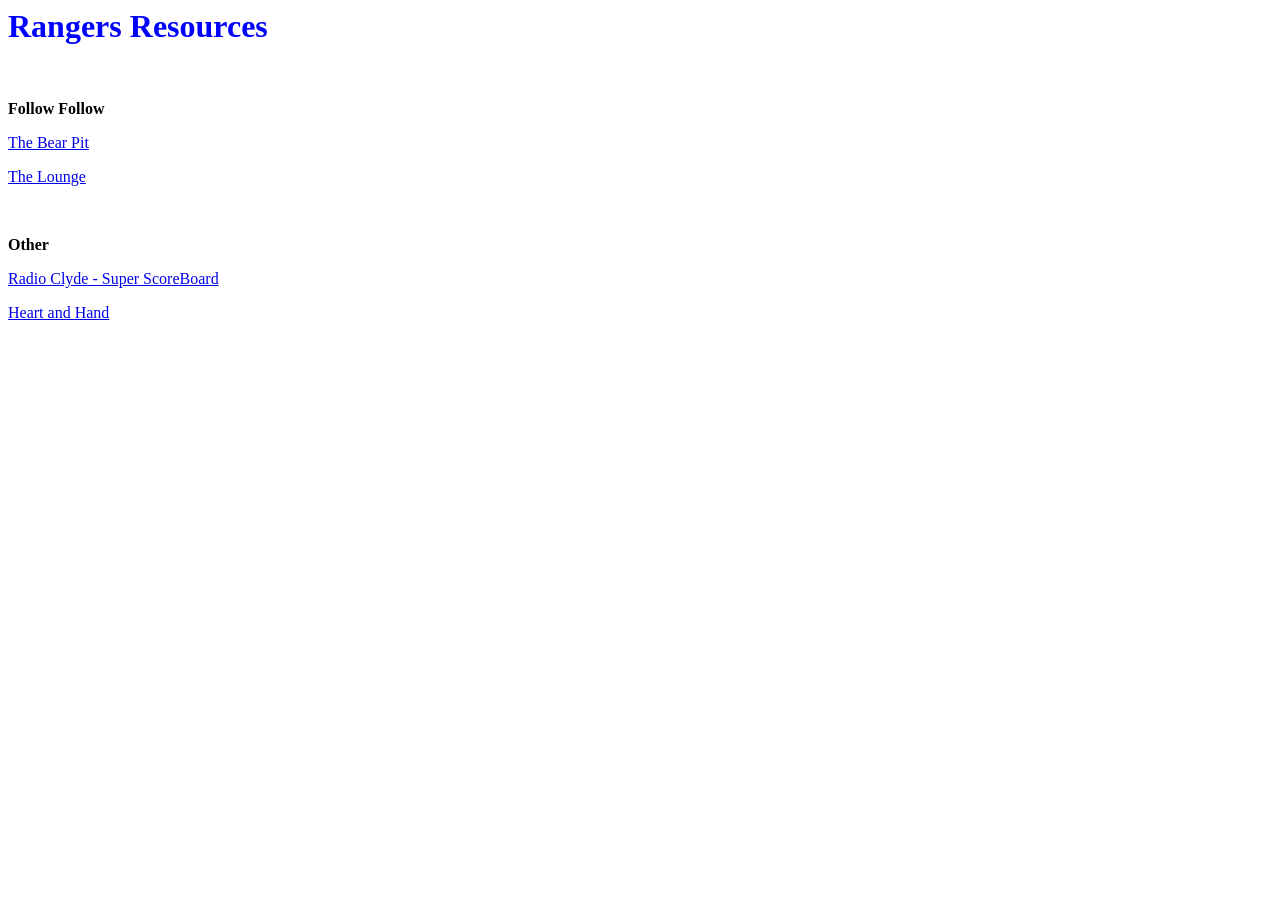
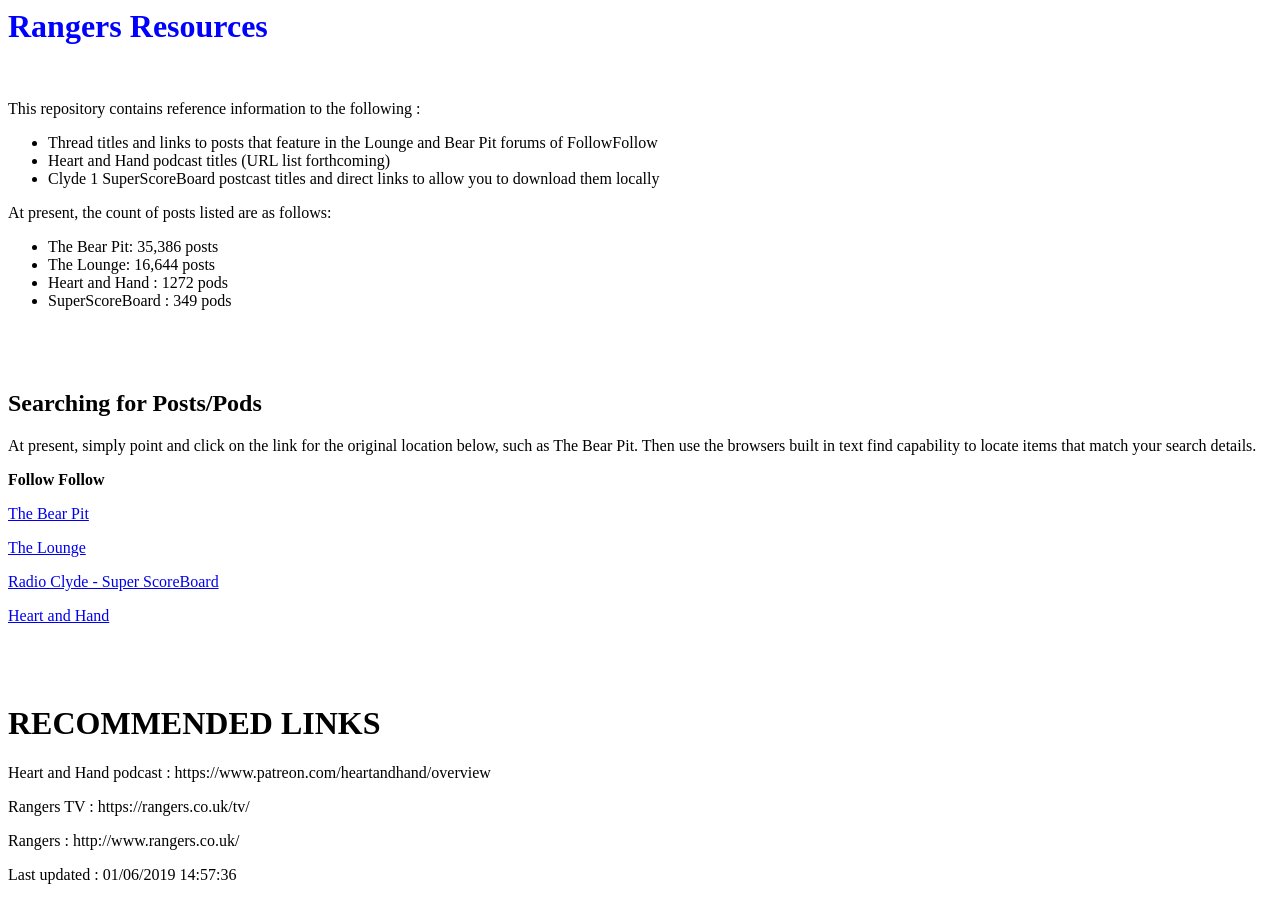
Before and after one commit to somethingunique2017/somethingunique2017.github.io, a plain HTML site: page index.html in a window 1280 px wide. Before the commit the page ends 800 px from the top, so only its background shows below. Drawn offline with Linux system fonts and the light colour scheme.

Commit message:
Updated index.html

```diff
--- a/index.html
+++ b/index.html
@@ -1,10 +1,29 @@
-<!-- #######  YAY, I AM THE SOURCE EDITOR! #########-->
 <h1><span style="color: #0000ff;">Rangers Resources</span></h1>
 <p>&nbsp;</p>
+<p>This repository contains reference information to the following :</p>
+<ul>
+<li>Thread titles and links to posts that feature in the Lounge and Bear Pit forums of FollowFollow</li>
+<li>Heart and Hand podcast titles (URL list forthcoming)</li>
+<li>Clyde 1 SuperScoreBoard postcast titles and direct links to allow you to download them locally</li>
+</ul>
+<p>At present, the count of posts listed are as follows:</p>
+<ul>
+<li>The Bear Pit: 35,386 posts</li>
+<li>The Lounge: 16,644 posts</li>
+<li>Heart and Hand : 1272 pods</li>
+<li>SuperScoreBoard : 349 pods</li>
+</ul>
+<h1>&nbsp;</h1>
+<h2>Searching for Posts/Pods</h2>
+<p>At present, simply point and click on the link for the original location below, such as The Bear Pit. Then use the browsers built in text find capability to locate items that match your search details.</p>
 <p><strong>Follow Follow</strong></p>
 <p><a title="The Bear Pit" href="https://somethingunique2017.github.io/bearpit.html" target="_blank" rel="noopener">The Bear Pit</a></p>
 <p><a href="https://somethingunique2017.github.io/lounge.html" target="_blank" rel="noopener">The Lounge</a></p>
-<p>&nbsp;</p>
-<p><strong>Other</strong></p>
 <p><a href="https://somethingunique2017.github.io/superscoreboard.html" target="_blank" rel="noopener">Radio Clyde - Super ScoreBoard</a></p>
 <p><a href="https://somethingunique2017.github.io/heartandhand.html" target="_blank" rel="noopener">Heart and Hand</a></p>
+<h1>&nbsp;</h1>
+<h1>RECOMMENDED LINKS</h1>
+<p>Heart and Hand podcast : https://www.patreon.com/heartandhand/overview</p>
+<p>Rangers TV : https://rangers.co.uk/tv/</p>
+<p>Rangers : http://www.rangers.co.uk/</p>
+<p>Last updated : 01/06/2019 14:57:36</p>
```
